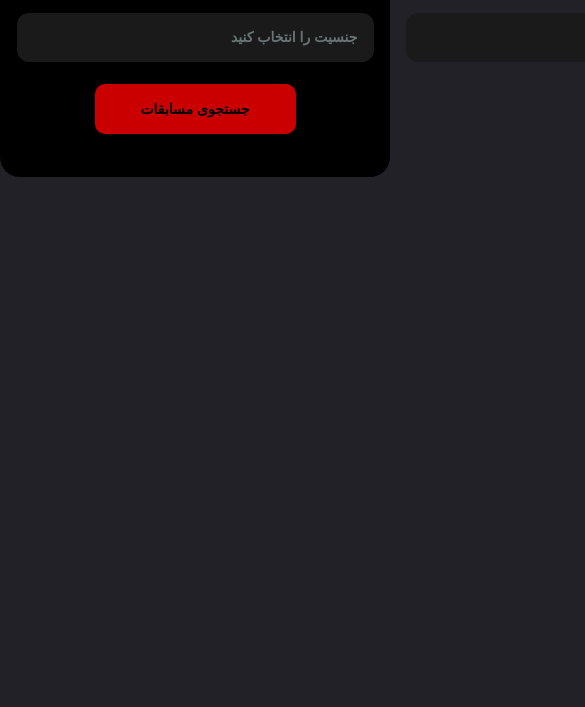
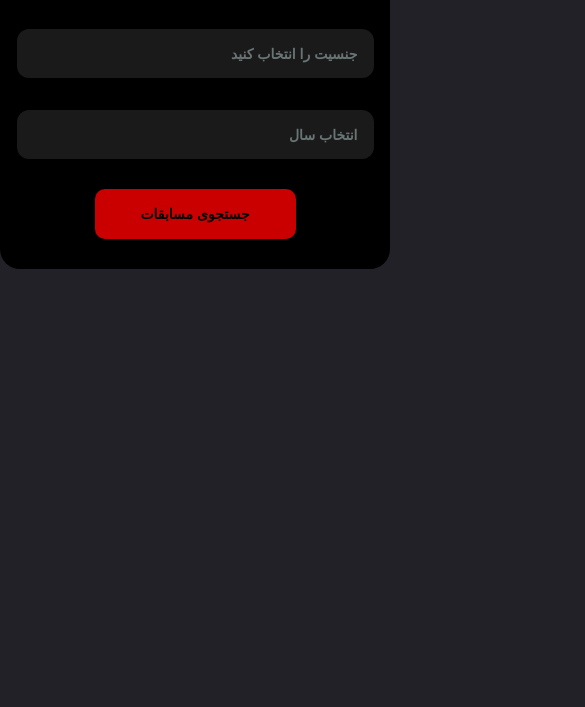
Before and after one commit to mOzariffard/billiard-task, a plain HTML site: page search.html in a window 390 px wide. Shown: the part 137-844 px from the top of the page, 585 px wide, since content can reach past the window. Drawn offline with nearby package versions, Linux system fonts and the light colour scheme; a small style sheet from the web is missing.

Commit message:
fix(search page) : responsive the search page

```diff
--- a/style.css
+++ b/style.css
@@ -2755,6 +2755,26 @@ color: black;
 .burger.active span:nth-child(3) {
   transform: rotate(-45deg) translate(6px, -6px);
 }
+
+
+
+
+
+/* ----Search part */
+
+.form-style{
+   flex-direction: column;
+}
+
+
+.first-search-container{
+   height: auto;
+}
+
+.search-button{
+   margin: 30px;
+}
+
 }
 
 .burger {
```
